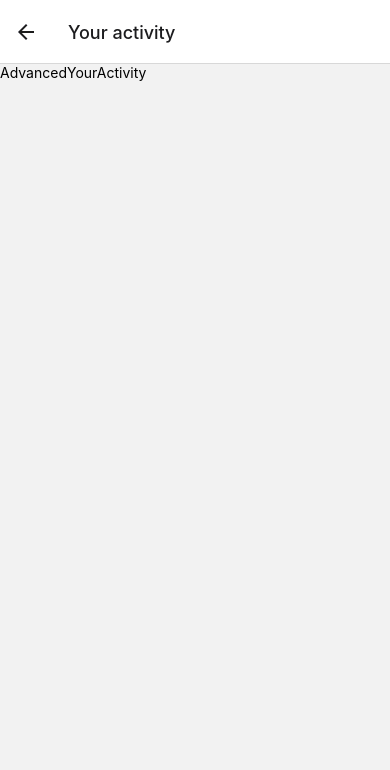
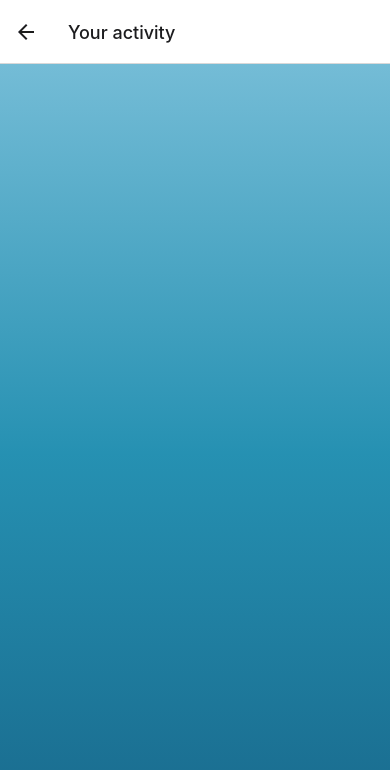
Before and after one commit to glockstory/psyscan, a React Native app: screen /AdvancedYourActivity in a window 390 px wide. Shown: the top 770 px of the page. Built offline with nearby package versions, Linux system fonts and the light colour scheme.

Commit message:
add LinearArea component

```diff
--- a/components/AdvancedTesting/AdvancedYourActivity.js
+++ b/components/AdvancedTesting/AdvancedYourActivity.js
@@ -1,10 +1,13 @@
-import { View, Text } from 'react-native'
-import React from 'react'
+import { View, Text } from "react-native";
+import React from "react";
+import LinearArea from "./LinearArea";
 
 export default function AdvancedYourActivity() {
   return (
-    <View>
-      <Text>AdvancedYourActivity</Text>
-    </View>
-  )
+    <LinearArea>
+      <View>
+        <Text>AdvancedYourActivity</Text>
+      </View>
+    </LinearArea>
+  );
 }
--- /dev/null
+++ b/components/AdvancedTesting/LinearArea.js
@@ -0,0 +1,24 @@
+import { View, Text } from "react-native";
+import React from "react";
+import { LinearGradient } from "expo-linear-gradient";
+import { styles } from "../../styles/style";
+
+export default function LinearArea() {
+  return (
+    <LinearGradient
+      style={[
+        styles.gradient,
+        { alignItems: "center", justifyContent: "center" },
+      ]}
+      colors={["#66B6D3", "#0F86AB", "#005980"]}
+      start={{
+        x: 0,
+        y: 0,
+      }}
+      end={{
+        x: 0,
+        y: 1,
+      }}
+    ></LinearGradient>
+  );
+}
```
